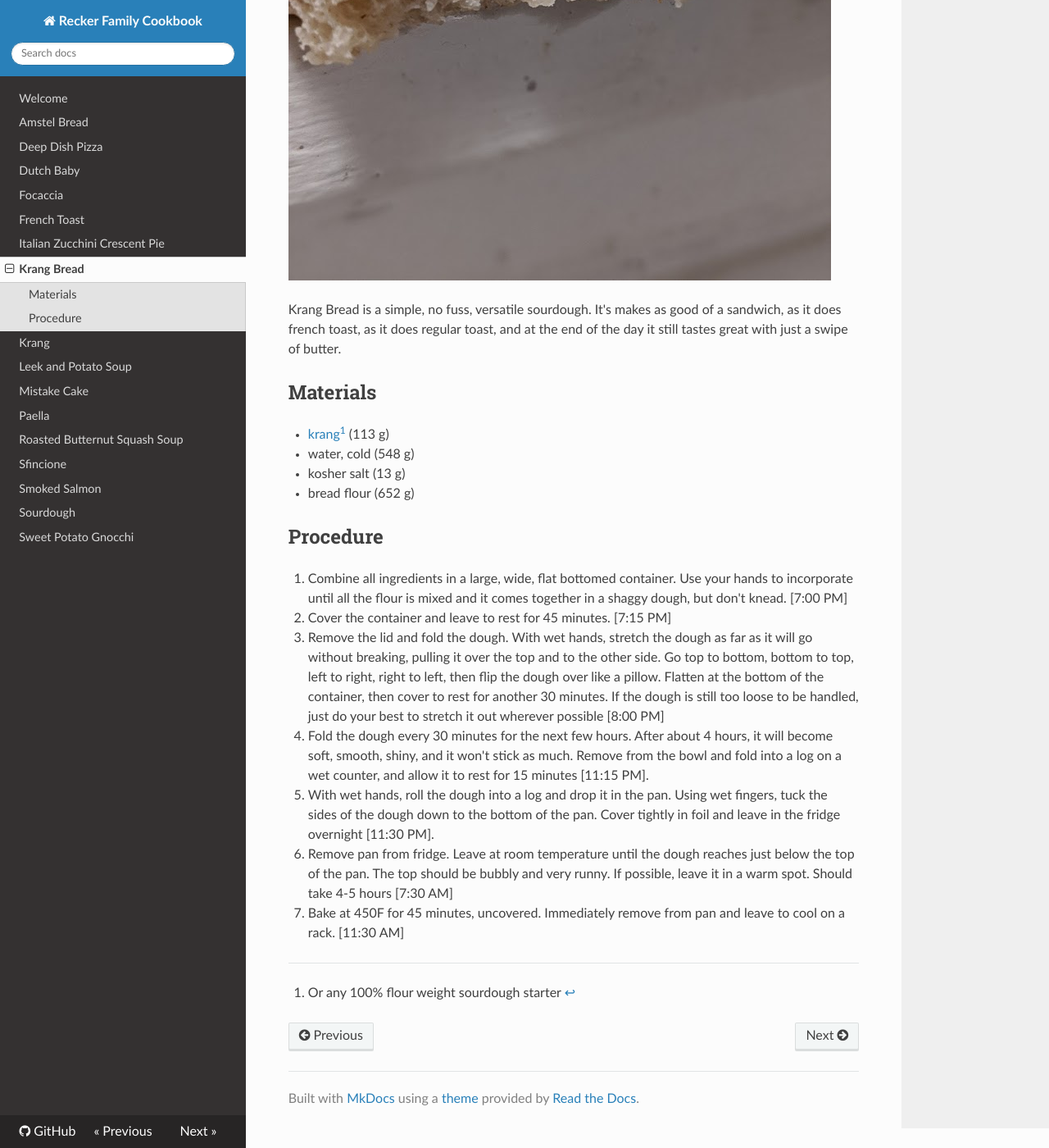
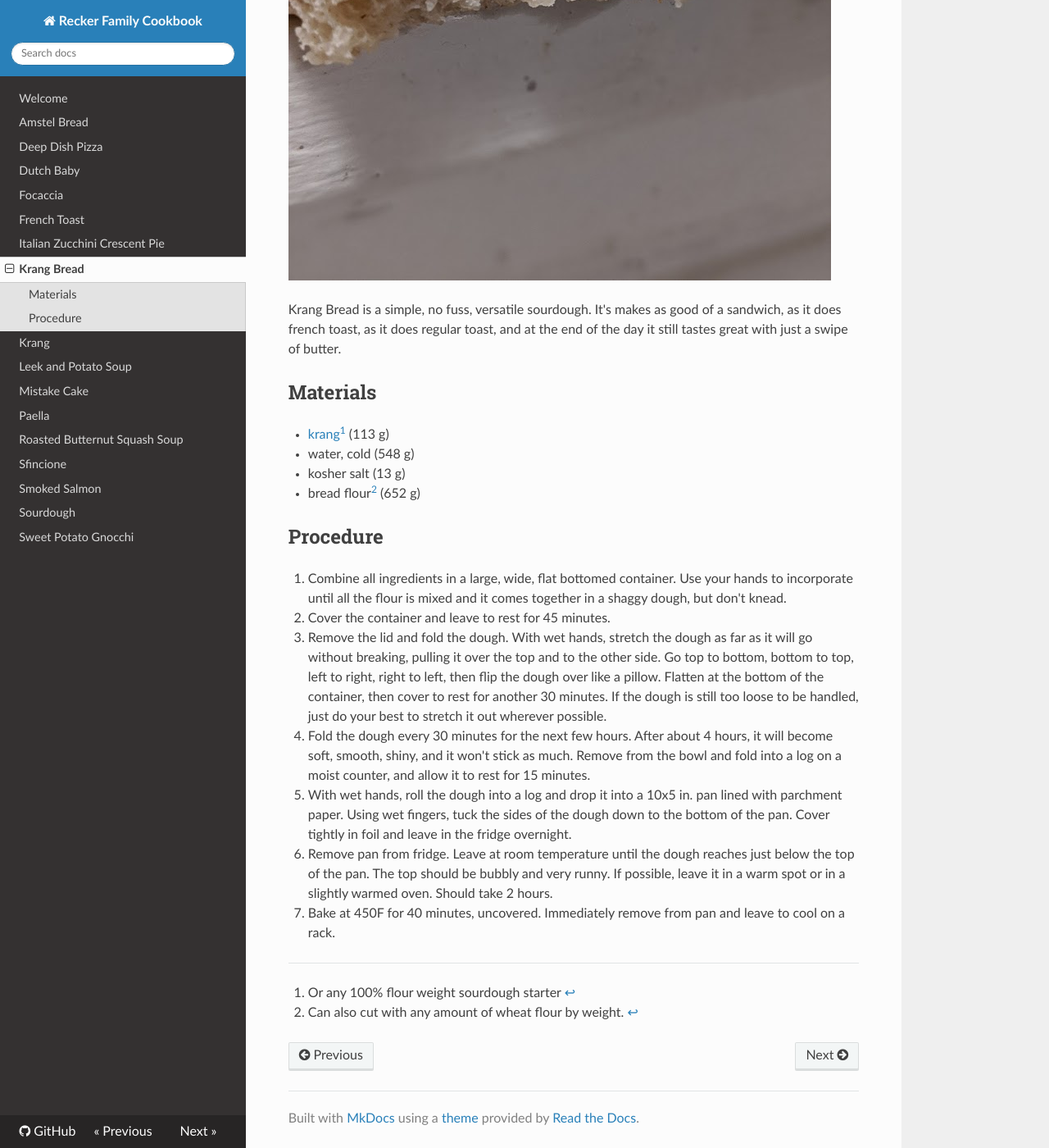
Before and after one commit to arecker/cookbook, an MkDocs documentation site: the page built from recipes/krang-bread.md, in a window 1280 px wide and 1400 px high, scrolled down 1691 px. Shown: the whole window at 82% size. Built offline with MkDocs 1.6.1, drawn with Linux system fonts in a browser that asks for light colours; nearby versions of some CDN libraries.

Commit message:
Krang Bread: clean up recipe

```diff
--- a/recipes/krang-bread.md
+++ b/recipes/krang-bread.md
@@ -16,17 +16,18 @@ butter.
 - [krang][^1] (113 g)
 - water, cold (548 g)
 - kosher salt (13 g)
-- bread flour (652 g)
+- bread flour[^2] (652 g)
 
 [^1]: Or any 100% flour weight sourdough starter
+[^2]: Can also cut with any amount of wheat flour by weight.
 
 ## Procedure
 
 1. Combine all ingredients in a large, wide, flat bottomed container.
    Use your hands to incorporate until all the flour is mixed and it
-   comes together in a shaggy dough, but don't knead.  [7:00 PM]
+   comes together in a shaggy dough, but don't knead.
 
-2. Cover the container and leave to rest for 45 minutes. [7:15 PM]
+2. Cover the container and leave to rest for 45 minutes.
 
 3. Remove the lid and fold the dough.  With wet hands, stretch the
    dough as far as it will go without breaking, pulling it over the
@@ -34,24 +35,24 @@ butter.
    to right, right to left, then flip the dough over like a pillow.
    Flatten at the bottom of the container, then cover to rest for
    another 30 minutes. If the dough is still too loose to be handled,
-   just do your best to stretch it out wherever possible [8:00 PM]
+   just do your best to stretch it out wherever possible.
 
 4. Fold the dough every 30 minutes for the next few hours.  After
    about 4 hours, it will become soft, smooth, shiny, and it won't
-   stick as much.  Remove from the bowl and fold into a log on a wet
-   counter, and allow it to rest for 15 minutes [11:15 PM].
+   stick as much.  Remove from the bowl and fold into a log on a moist
+   counter, and allow it to rest for 15 minutes.
 
-6. With wet hands, roll the dough into a log and drop it in the pan.
-   Using wet fingers, tuck the sides of the dough down to the bottom
-   of the pan.  Cover tightly in foil and leave in the fridge
-   overnight [11:30 PM].
+6. With wet hands, roll the dough into a log and drop it into a 10x5
+   in. pan lined with parchment paper.  Using wet fingers, tuck the
+   sides of the dough down to the bottom of the pan.  Cover tightly in
+   foil and leave in the fridge overnight.
 
 7. Remove pan from fridge.  Leave at room temperature until the dough
    reaches just below the top of the pan.  The top should be bubbly
-   and very runny.  If possible, leave it in a warm spot.  Should take
-   4-5 hours [7:30 AM]
+   and very runny.  If possible, leave it in a warm spot or in a
+   slightly warmed oven.  Should take 2 hours.
 
-8. Bake at 450F for 45 minutes, uncovered.  Immediately remove from
-   pan and leave to cool on a rack. [11:30 AM]
+8. Bake at 450F for 40 minutes, uncovered.  Immediately remove from
+   pan and leave to cool on a rack.
 
 [krang]: krang.md
```
